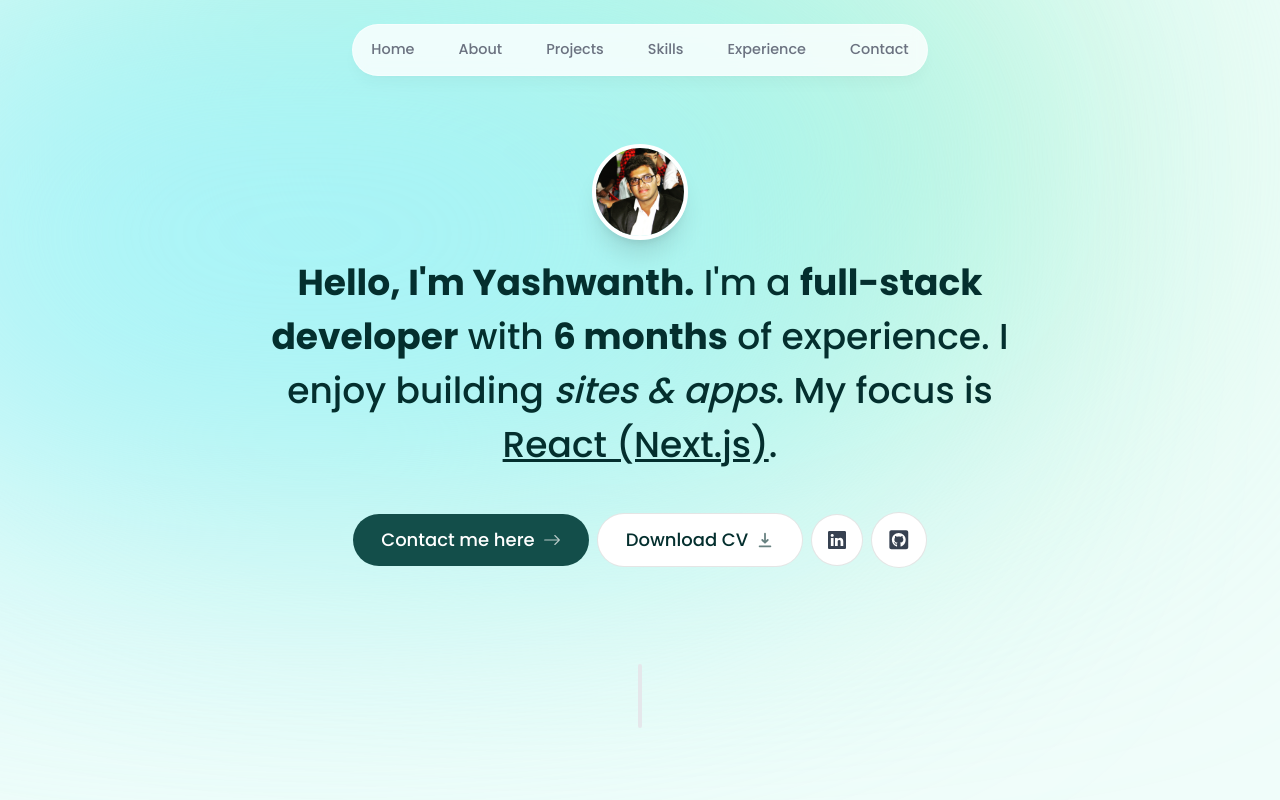
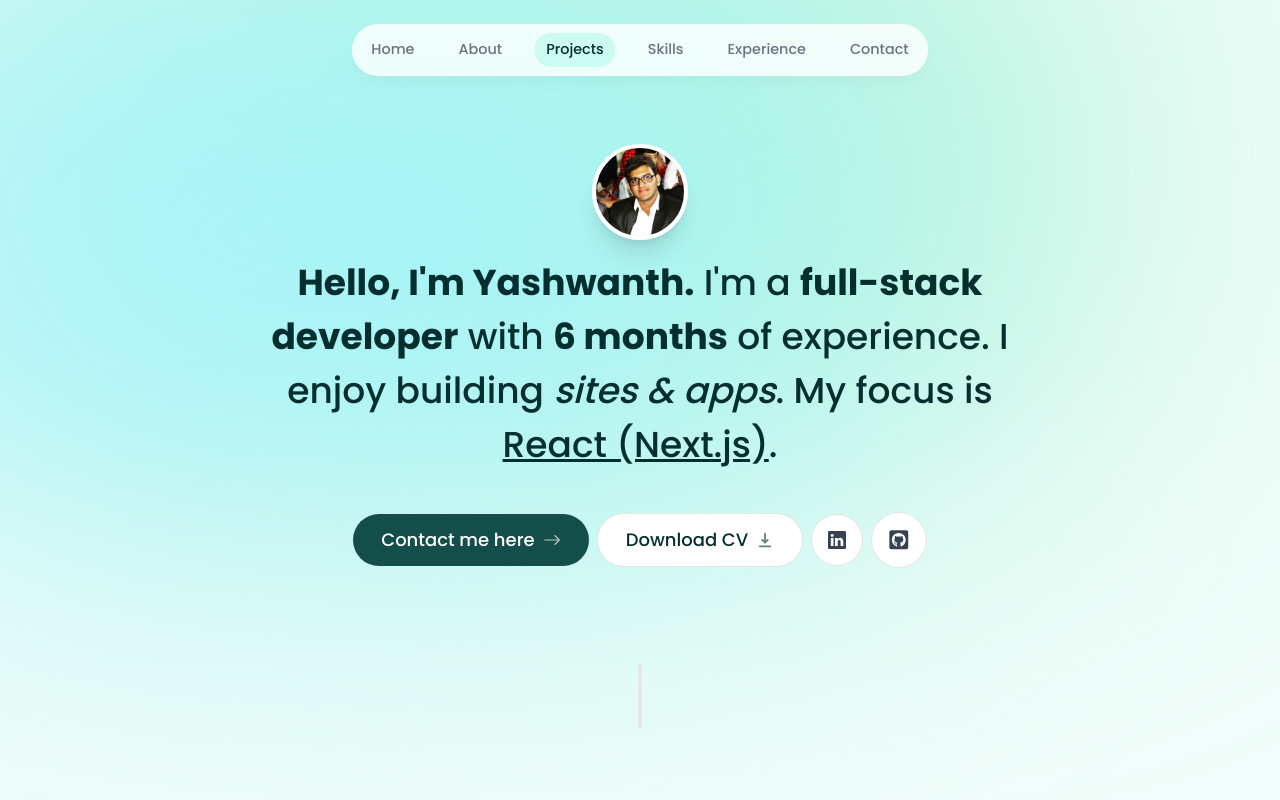
Before and after one commit to YashwanthKothakota9/MyPortfolio, a Next.js app: page / in a window 1280 px wide. Shown: the top 800 px of the page. Built offline with nearby package versions, Linux system fonts and the light colour scheme.

Commit message:
complete header features

```diff
--- a/app/layout.tsx
+++ b/app/layout.tsx
@@ -1,6 +1,7 @@
 import Header from "@/components/header";
 import "./globals.css";
 import { Poppins } from "next/font/google";
+import ActiveSectionContextProvider from "@/context/active-section-context";
 
 const poppins = Poppins({
   subsets: ["latin"],
@@ -20,14 +21,17 @@
   children: React.ReactNode;
 }) {
   return (
-    <html lang="en">
+    <html lang="en" className="!scroll-smooth">
       <body
         className={`${poppins.className} bg-teal-50 text-teal-950 relative h-[5000px] pt-28 sm:pt-36`}
       >
         <div className="bg-[#a7f3d0] absolute top-[-6rem] -z-10 right-[11rem] h-[31.25rem] w-[31.25rem] rounded-full blur-[10rem] sm:w-[68.75rem]"></div>
         <div className="bg-[#a5f3fc] absolute top-[-1rem] -z-10 left-[-35rem] h-[31.25rem] w-[50rem] rounded-full blur-[10rem] sm:w-[68.75rem] md:left-[-33rem] lg:left-[-28rem] xl:left-[-15rem] 2xl:left-[-5rem]"></div>
-        <Header />
-        {children}
+
+        <ActiveSectionContextProvider>
+          <Header />
+          {children}
+        </ActiveSectionContextProvider>
       </body>
     </html>
   );
--- a/components/about.tsx
+++ b/components/about.tsx
@@ -1,14 +1,19 @@
 "use client";
 import SectionHeading from "./section-heading";
 import { motion } from "framer-motion";
+import { useSectionInView } from "@/lib/hooks";
 
 const About = () => {
+  const { ref } = useSectionInView("About");
+
   return (
     <motion.section
-      className="mb-28 max-w-[45rem] text-center leading-8 sm:mb-0"
+      ref={ref}
+      className="mb-28 max-w-[45rem] text-center leading-8 sm:mb-0 scroll-mt-28"
       initial={{ opacity: 0, y: 100 }}
       animate={{ opacity: 1, y: 0 }}
       transition={{ delay: 0.175 }}
+      id="about"
     >
       <SectionHeading>About Me</SectionHeading>
       <p className="mb-3">
--- a/components/header.tsx
+++ b/components/header.tsx
@@ -2,7 +2,17 @@
 import { links } from "@/lib/data";
 import { motion } from "framer-motion";
 import Link from "next/link";
+import { useContext, useState } from "react";
+import clsx from "clsx";
+import {
+  ActiveSectionContext,
+  useActiveSectionContext,
+} from "@/context/active-section-context";
+
 const Header = () => {
+  const { activeSection, setActiveSection, setTimeOfLastClick } =
+    useActiveSectionContext();
+
   return (
     <header className="z-[999] relative">
       <motion.div
@@ -14,16 +24,32 @@
         <ul className="flex w-[22rem] flex-wrap items-center justify-center gap-y-1 text-[0.9rem] font-medium text-gray-500 sm:w-[initial] sm:flex-nowrap sm:gap-5">
           {links.map((link) => (
             <motion.li
-              className="h-3/4 flex items-center justify-center"
+              className="h-3/4 flex items-center justify-center relative"
               key={link.hash}
               initial={{ y: -100, opacity: 0 }}
               animate={{ y: 0, opacity: 1 }}
             >
               <Link
-                className="flex w-full items-center justify-center px-3 py-3 hover:text-gray-950 transition"
+                className={clsx(
+                  "flex w-full items-center justify-center px-3 py-3 hover:text-gray-950 transition",
+                  {
+                    "text-teal-950": activeSection === link.name,
+                  }
+                )}
                 href={link.hash}
+                onClick={() => {
+                  setActiveSection(link.name);
+                  setTimeOfLastClick(Date.now());
+                }}
               >
                 {link.name}
+                {link.name === activeSection && (
+                  <motion.span
+                    className="bg-teal-100 rounded-full absolute inset-0 -z-10"
+                    layoutId="activeSection"
+                    transition={{ type: "spring", stiffness: 380, damping: 30 }}
+                  ></motion.span>
+                )}
               </Link>
             </motion.li>
           ))}
--- a/components/intro.tsx
+++ b/components/intro.tsx
@@ -6,10 +6,17 @@
 import { BsArrowRight, BsLinkedin } from "react-icons/bs";
 import { HiDownload } from "react-icons/hi";
 import { FaGithubSquare } from "react-icons/fa";
+import { useSectionInView } from "@/lib/hooks";
 
 const Intro = () => {
+  const { ref } = useSectionInView("Home", 0.5);
+
   return (
-    <section className="mb-28 max-w-[50rem] text-center sm:mb-0">
+    <section
+      ref={ref}
+      id="home"
+      className="mb-28 max-w-[50rem] text-center sm:mb-0 scroll-mt-[100rem]"
+    >
       <div className="flex items-center justify-center">
         <div className="relative">
           <motion.div
--- a/components/projects.tsx
+++ b/components/projects.tsx
@@ -1,11 +1,17 @@
+"use client";
 import { projectsData } from "@/lib/data";
 import SectionHeading from "./section-heading";
-import React from "react";
+import React, { useEffect } from "react";
 import Project from "./project";
+import { useInView } from "react-intersection-observer";
+import { useActiveSectionContext } from "@/context/active-section-context";
+import { useSectionInView } from "@/lib/hooks";
 
 const Projects = () => {
+  const { ref } = useSectionInView("Projects", 0.5);
+
   return (
-    <section>
+    <section ref={ref} id="projects" className="scroll-mt-28">
       <SectionHeading>My projects</SectionHeading>
       <div>
         {projectsData.map((project) => (
--- /dev/null
+++ b/context/active-section-context.tsx
@@ -0,0 +1,48 @@
+"use client";
+import type { SectionName } from "@/lib/types";
+import { createContext, useContext, useState } from "react";
+
+type ActiveSectionContextType = {
+  activeSection: SectionName;
+  setActiveSection: React.Dispatch<React.SetStateAction<SectionName>>;
+  timeOfLastClick: number;
+  setTimeOfLastClick: React.Dispatch<React.SetStateAction<number>>;
+};
+
+export const ActiveSectionContext =
+  createContext<ActiveSectionContextType | null>(null);
+
+const ActiveSectionContextProvider = ({
+  children,
+}: {
+  children: React.ReactNode;
+}) => {
+  const [activeSection, setActiveSection] = useState<SectionName>("Home");
+  const [timeOfLastClick, setTimeOfLastClick] = useState(0); // We need to keep track of this to disable observer temporarily when user clicks on a link in the header
+
+  return (
+    <ActiveSectionContext.Provider
+      value={{
+        activeSection,
+        setActiveSection,
+        timeOfLastClick,
+        setTimeOfLastClick,
+      }}
+    >
+      {children}
+    </ActiveSectionContext.Provider>
+  );
+};
+
+export function useActiveSectionContext() {
+  const context = useContext(ActiveSectionContext);
+  if (context === null) {
+    throw new Error(
+      "useActiveSectionContext must be used within an ActiveSectionContextProvider"
+    );
+  }
+
+  return context;
+}
+
+export default ActiveSectionContextProvider;
--- /dev/null
+++ b/lib/hooks.ts
@@ -0,0 +1,21 @@
+import { useActiveSectionContext } from "@/context/active-section-context";
+import { useEffect } from "react";
+import { useInView } from "react-intersection-observer";
+import type { SectionName } from "./types";
+
+export function useSectionInView(sectionName: SectionName, threshold = 0.75) {
+  const { ref, inView } = useInView({
+    threshold,
+  });
+  const { setActiveSection, timeOfLastClick } = useActiveSectionContext();
+
+  useEffect(() => {
+    if (inView && Date.now() - timeOfLastClick > 1000) {
+      setActiveSection(sectionName);
+    }
+  }, [inView, setActiveSection, timeOfLastClick, sectionName]);
+
+  return {
+    ref,
+  };
+}
--- /dev/null
+++ b/lib/types.ts
@@ -0,0 +1,3 @@
+import { links } from "./data";
+
+export type SectionName = (typeof links)[number]["name"];
--- a/package.json
+++ b/package.json
@@ -13,6 +13,7 @@
     "@types/react": "18.2.36",
     "@types/react-dom": "18.2.14",
     "autoprefixer": "10.4.16",
+    "clsx": "^2.0.0",
     "eslint": "8.53.0",
     "eslint-config-next": "13.4.8",
     "framer-motion": "^10.16.4",
@@ -21,6 +22,7 @@
     "react": "18.2.0",
     "react-dom": "18.2.0",
     "react-icons": "^4.11.0",
+    "react-intersection-observer": "^9.5.3",
     "tailwindcss": "3.3.5",
     "typescript": "5.2.2"
   }
```
Also changed, not shown: 1 other file (tests, documents, lock files or other folders).
